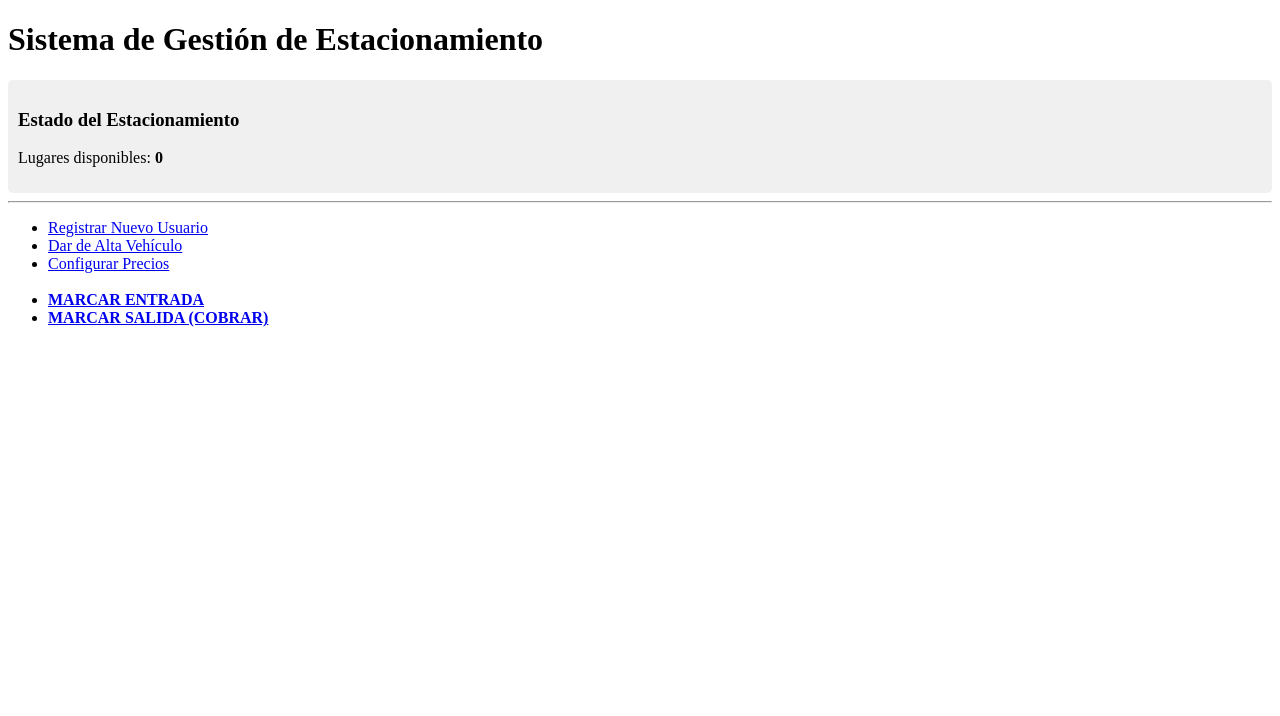
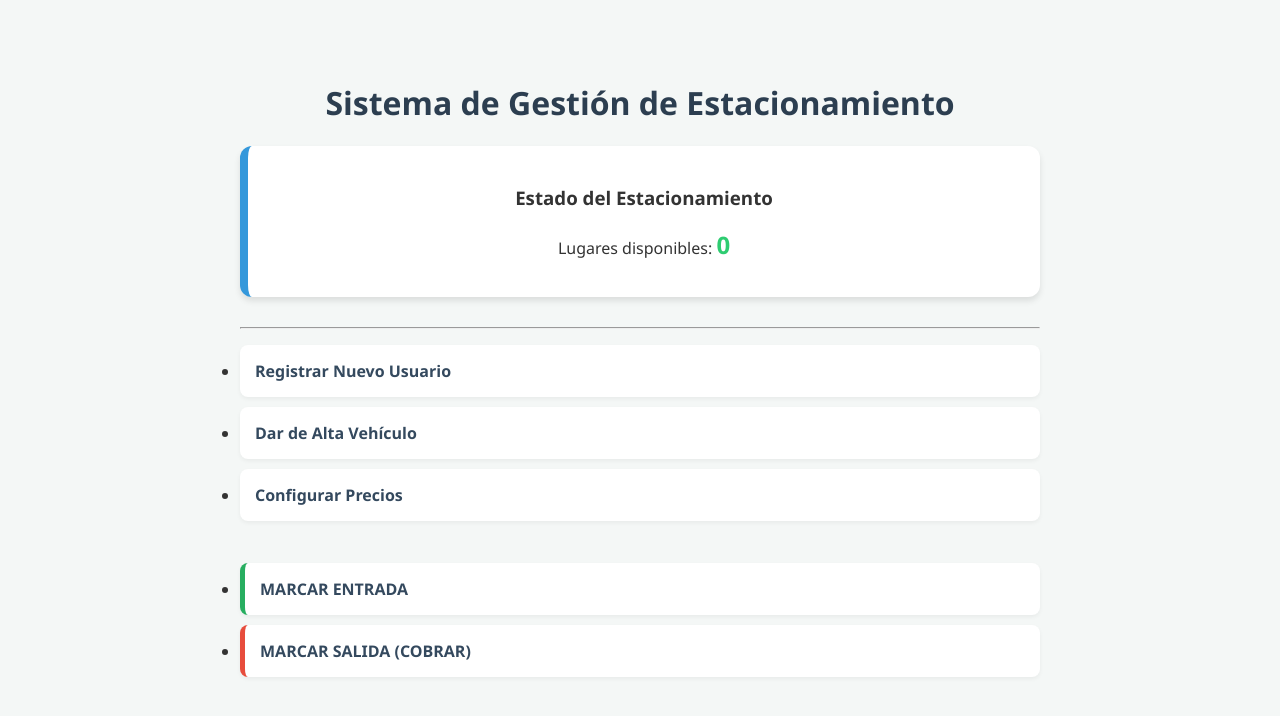
Before and after one commit to toledanopriscila/App-Estacionamiento, a Flask app: page / in a window 1280 px wide. Shown: the top 716 px of the page. Run offline with Flask 3, Linux system fonts and the light colour scheme.

Commit message:
"Actualizacion de trabajo con CSS"

```diff
--- a/Models/configuracion.py
+++ b/Models/configuracion.py
@@ -17,8 +17,7 @@ def gestionar_tarifas():
     config = Configuracion.query.first()
 
     if request.method == 'POST':
-        # Sacamos los datos del formulario
-        # Ojo: los nombres en request.form.get deben coincidir con el 'name' de tu HTML
+
         t_hora = request.form.get('tarifa_hora')
         t_media = request.form.get('tarifa_media_estadia')
         t_dia = request.form.get('tarifa_dia_completo')
--- a/Templates/dashboard.html
+++ b/Templates/dashboard.html
@@ -1,26 +1,34 @@
 <!DOCTYPE html>
-<html>
+<html lang="es">
 <head>
+    <meta charset="UTF-8">
     <title>Panel Estacionamiento</title>
+
+    <!-- Conectamos el CSS de la carpeta static -->
+    <link rel="stylesheet" href="{{ url_for('static', filename='css/estilos.css') }}">
 </head>
 <body>
     <h1>Sistema de Gestión de Estacionamiento</h1>
 
-    <!-- El pedacito agregado empieza acá -->
-    <div style="background-color: #f0f0f0; padding: 10px; border-radius: 5px;">
+    <!-- Sección de Disponibilidad con el borde azul del CSS -->
+    <div class="disponibilidad">
         <h3>Estado del Estacionamiento</h3>
         <p>Lugares disponibles: <strong>{{ libres }}</strong></p>
     </div>
-    <!-- El pedacito agregado termina acá -->
 
     <hr>
+
+    <!-- Lista de acciones con los bordes de colores -->
     <ul>
         <li><a href="/registro">Registrar Nuevo Usuario</a></li>
         <li><a href="/registrar_vehiculo">Dar de Alta Vehículo</a></li>
         <li><a href="/tarifas">Configurar Precios</a></li>
+
         <br>
-        <li><a href="/entrada"><strong>MARCAR ENTRADA</strong></a></li>
-        <li><a href="/salida"><strong>MARCAR SALIDA (COBRAR)</strong></a></li>
+
+        <!-- Estas clases usan el borde verde y rojo que definiste en el CSS -->
+        <li class="boton-entrada"><a href="/entrada"><strong>MARCAR ENTRADA</strong></a></li>
+        <li class="boton-salida"><a href="/salida"><strong>MARCAR SALIDA (COBRAR)</strong></a></li>
     </ul>
 </body>
 </html>
--- /dev/null
+++ b/static/css/estilos.css
@@ -0,0 +1,57 @@
+body {
+    font-family: 'Segoe UI', Tahoma, Geneva, Verdana, sans-serif;
+    background-color: #f4f7f6;
+    color: #333;
+    max-width: 800px;
+    margin: 40px auto;
+    padding: 20px;
+}
+
+h1 {
+    color: #2c3e50;
+    text-align: center;
+}
+
+.disponibilidad {
+    background-color: #ffffff;
+    padding: 20px;
+    border-radius: 12px;
+    border-left: 8px solid #3498db; /* Azul profesional */
+    box-shadow: 0 4px 6px rgba(0,0,0,0.1);
+    text-align: center;
+    margin-bottom: 30px;
+}
+
+.disponibilidad strong {
+    font-size: 1.5em;
+    color: #2ecc71; /* Verde para los números */
+}
+
+ul {
+    list-index-type: none;
+    padding: 0;
+}
+
+li {
+    background: white;
+    margin: 10px 0;
+    padding: 15px;
+    border-radius: 8px;
+    transition: 0.3s;
+    box-shadow: 0 2px 4px rgba(0,0,0,0.05);
+}
+
+li:hover {
+    transform: scale(1.02);
+}
+
+a {
+    text-decoration: none;
+    color: #34495e;
+    font-weight: 600;
+    display: block;
+}
+
+/* Colores para los botones de acción */
+.boton-entrada { border-left: 5px solid #27ae60; }
+.boton-salida { border-left: 5px solid #e74c3c; }
```
